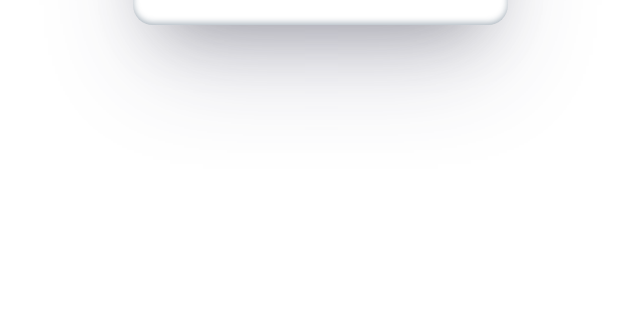
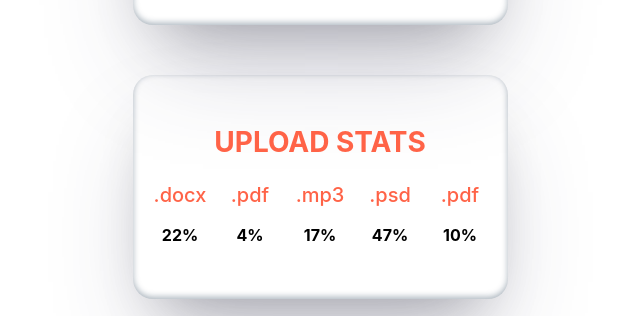
Before and after one commit to VictoriaHilko/goit-react-hw-01-components, a React (Create React App) app: page / in a window 1280 px wide. Shown: the part 481-797 px from the top of the page, without its empty margins (320-960 px from the left). Built offline with nearby package versions, Linux system fonts and the light colour scheme.

Commit message:
task 2 added

```diff
--- a/public/index.html
+++ b/public/index.html
@@ -24,7 +24,7 @@
       work correctly both with client-side routing and a non-root public URL.
       Learn how to configure a non-root public URL by running `npm run build`.
     -->
-    <title>React App</title>
+    <title>React HW1</title>
 
     <!-- Start Single Page Apps for GitHub Pages -->
     <script type="text/javascript">
--- a/src/components/App.jsx
+++ b/src/components/App.jsx
@@ -1,16 +1,24 @@
-import { Profile } from "./Profile";
+import { Profile } from './Profile';
 import user from '../data/user.json';
+
+import { Statistics } from './Statistics';
+import statistics from '../data/statistics.json';
 
 
 export const App = () => {
   return (
     <>
       <Profile
-      username={user.username}
-      tag={user.tag}
-      location={user.location}
-      avatar={user.avatar}
-      stats={user.stats}
+        username={user.username}
+        tag={user.tag}
+        location={user.location}
+        avatar={user.avatar}
+        stats={user.stats}
+      />
+
+      <Statistics
+        title="Upload stats"
+        stats={statistics}
       />
     </>
   );
--- a/src/components/Profile.module.css
+++ b/src/components/Profile.module.css
@@ -1,4 +1,4 @@
-.profile {
+.profile{
     width: 375px;
     margin: 0 auto;
     margin-top: 50px;
--- /dev/null
+++ b/src/components/Statistics.jsx
@@ -0,0 +1,33 @@
+import css from './Statistics.module.css';
+import PropTypes from "prop-types";
+
+
+export const Statistics = ({ title, stats }) => {
+    return (
+        <section className={css.statistics}>
+            <h2 className={css.title}>{title}</h2>
+
+            <ul className={css.statsList}>
+                {stats.map(({ label, percentage, id }) => {
+                    return (
+                        <li className={css.statsItem} key={id}>
+                            <span className={css.statsName}>{label}</span>
+                            <span className={css.percentage}>{percentage}%</span>
+                        </li>
+                    );
+                })}
+            </ul>
+        </section>
+    );
+};
+
+Statistics.propTypes = {
+    title: PropTypes.string.isRequired,
+    stats: PropTypes.arrayOf(
+        PropTypes.shape({
+            id: PropTypes.string.isRequired,
+            label: PropTypes.string.isRequired,
+            percentage: PropTypes.number.isRequired,
+        }).isRequired
+    ).isRequired
+};
--- /dev/null
+++ b/src/components/Statistics.module.css
@@ -0,0 +1,53 @@
+.statistics {
+  width: 375px;
+  margin: 0 auto;
+  margin-top: 50px;
+  padding: 50px;
+  display: flex;
+  justify-content: center;
+  align-items: center;
+  gap: 10px;
+  flex-wrap: wrap;
+
+  box-shadow: rgba(50, 50, 93, 0.25) 0px 50px 100px -20px, rgba(0, 0, 0, 0.3) 0px 30px 60px -30px, rgba(10, 37, 64, 0.35) 0px -2px 6px 0px inset;
+  border-radius: 20px;
+}
+
+.title {
+  width: 100%;
+  text-align: center;
+  color: tomato;
+
+  font-size: 28px;
+  font-weight: 700;
+  margin-bottom: 10px;
+  text-transform: uppercase;
+}
+
+.statsList {
+  display: flex;
+  justify-content: center;
+  align-items: center;
+}
+
+.statsItem {
+  display: flex;
+  justify-content: center;
+  align-items: center;
+  gap: 10px;
+  flex-wrap: wrap;
+
+  width: 70px;
+  height: 70px;
+
+}
+
+.statsName {
+  color: tomato;
+  font-size: 20px;
+  font-weight: 500;
+}
+
+.percentage {
+  font-weight: 700;
+}
--- /dev/null
+++ b/src/data/statistics.json
@@ -0,0 +1,7 @@
+[
+  { "id": "id-1", "label": ".docx", "percentage": 22 },
+  { "id": "id-2", "label": ".pdf", "percentage": 4 },
+  { "id": "id-3", "label": ".mp3", "percentage": 17 },
+  { "id": "id-4", "label": ".psd", "percentage": 47 },
+  { "id": "id-5", "label": ".pdf", "percentage": 10 }
+]
--- a/src/index.css
+++ b/src/index.css
@@ -32,6 +32,7 @@ img {
   height: auto;
 }
 
+
 :root {
 
 }
```
